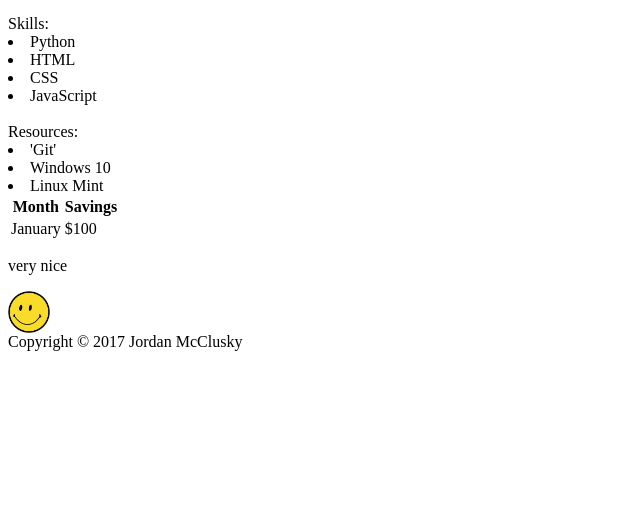
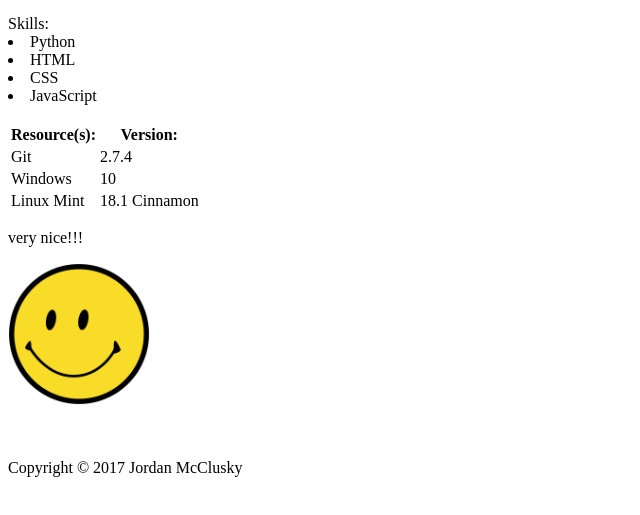
Before and after one commit to jmlc101/html-me-something, a plain HTML site: page index.html in a window 1280 px wide. Shown: the part 105-620 px from the top of the page, without its empty margins (0-640 px from the left). Drawn offline with Linux system fonts and the light colour scheme.

Commit message:
changes/adjustments to tags. Versions updates

```diff
--- a/index.html
+++ b/index.html
@@ -6,9 +6,11 @@
             Email: JordanM@email.com<br>Phone: 888-888-8000
         </header>
         <br>
+
         <main>
-            <article>
-                <div>
+            <div>
+
+                <section>
                     Skills:<br>
                     <ul1>
                         <li>Python</li>
@@ -16,34 +18,44 @@
                         <li>CSS</li>
                         <li>JavaScript</li>
                     </ul1>
-                    <br>
-                    Resources:<br>
-                    <ul2>
-                        <li>'Git'</li>
-                        <li>Windows 10</li>
-                        <li>Linux Mint</li>
-                    </ul2>
+                </section>
+
+                <br>
+                <section>
                     <table>
                             <tr>
-                              <th>Month</th>
-                              <th>Savings</th>
+                                <th>Resource(s):</th>
+                                <th>Version:</th>
                             </tr>
                             <tr>
-                              <td>January</td>
-                              <td>$100</td>
+                                <td>Git</td>
+                                <td>2.7.4</td>
+                            </tr>
+                            <tr>
+                                <td>Windows</td>
+                                <td>10</td>
+                            </tr>
+                            <tr>
+                                <td>Linux Mint</td>
+                                <td>18.1 Cinnamon</td>
                             </tr>
                     </table>
+                </section>
 
+            </div>
 
+            <article>
+                <p>very nice!!!</p>
+                <div>
+                        <img src="images/smiley.gif" alt="Smiley face" height="142" width="142">
                 </div>
             </article>
-            <article>
-                <p>very nice</p>
-                <div>
-                        <img src="images/smiley.gif" alt="Smiley face" height="42" width="42">
-                </div>
-            </article>
+
         </main>
+
+    <br>
+    <br>
+    <br>
         <footer>
             <span>
                 Copyright &copy; 2017 Jordan McClusky
```
